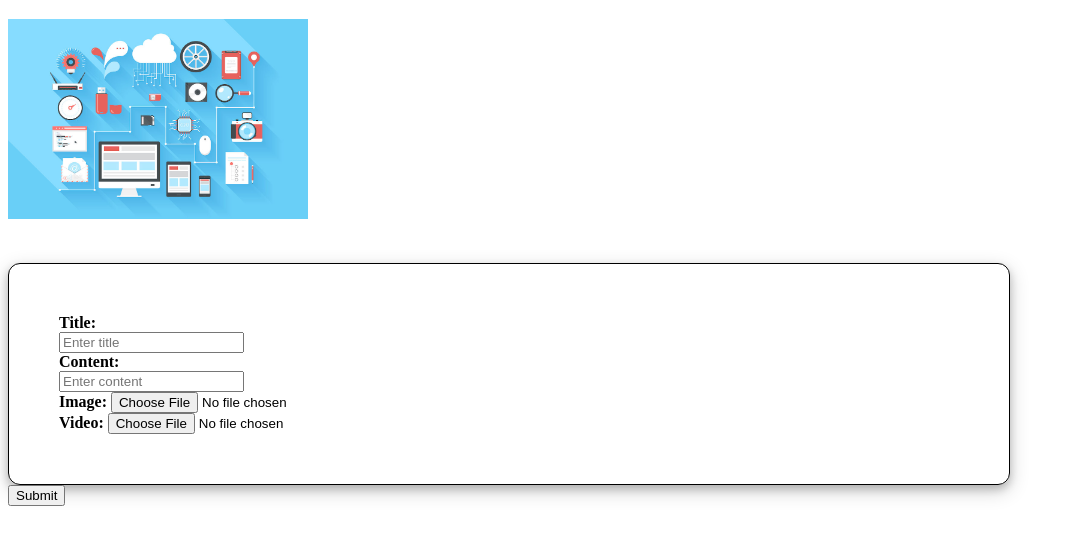
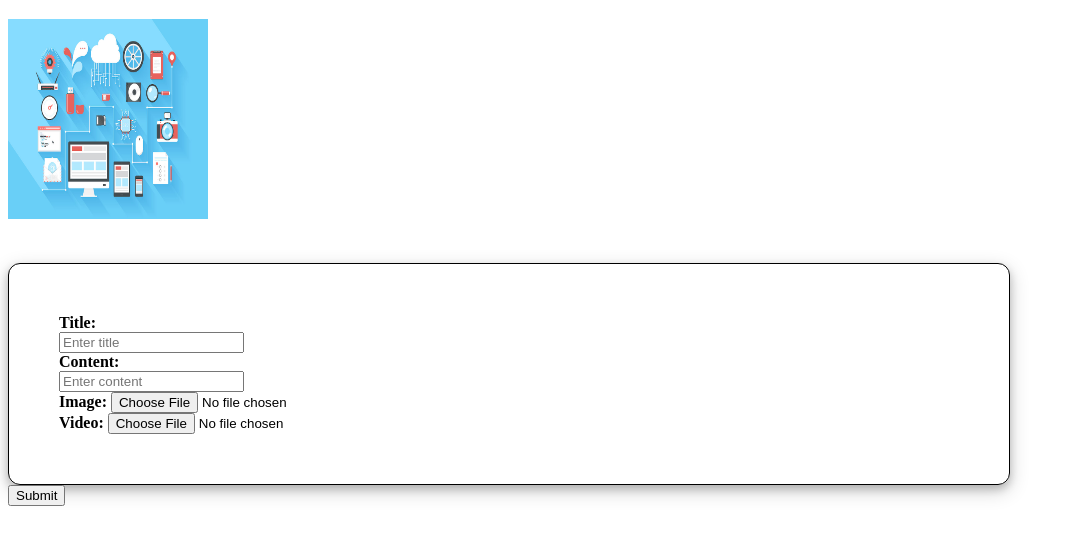
Before and after one commit to Mr-CHAITANYA/Content-management-tool, a plain HTML site: page index.html in a window 1280 px wide. Shown: the part 61-606 px from the top of the page, without its empty margins (0-1079 px from the left). Drawn offline with nearby package versions, Linux system fonts and the light colour scheme; a web font is replaced by a local one.

Commit message:
Update index.html

```diff
--- a/index.html
+++ b/index.html
@@ -17,7 +17,7 @@
   <div class="top-section">
     <div class="top">
       <h1>Content Management Tool</h1>
-      <img src="content-management-system.jpg" width="300px" height="200px">
+      <img src="content-management-system.jpg" width="200" height="200">
     </div>
 
     <div class="card">
```
